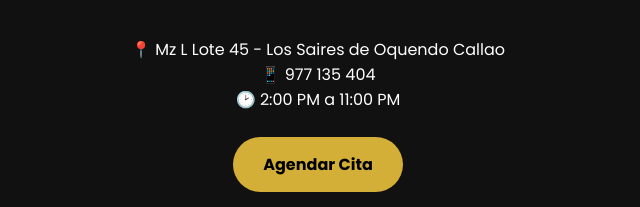
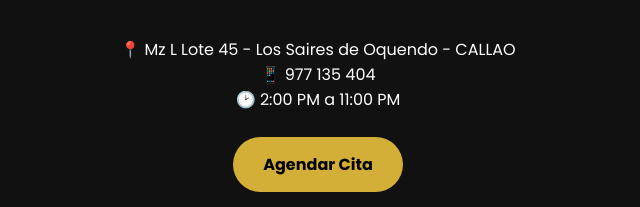
Before and after one commit to julio123ds/miniapi, a plain HTML site: page index.html in a window 1280 px wide. Shown: the part 2474-2681 px from the top of the page, 322-962 px from the left. Drawn offline with Linux system fonts and the light colour scheme.

Commit message:
Update index.html

```diff
--- a/index.html
+++ b/index.html
@@ -274,7 +274,7 @@ diseño de barba y atención personalizada para cada cliente.
 
 <div class="contacto">
 
-<p>📍 Mz L Lote 45 - Los Saires de Oquendo Callao</p>
+<p>📍 Mz L Lote 45 - Los Saires de Oquendo - CALLAO</p>
 
 <p>📱 977 135 404</p>
 
```
